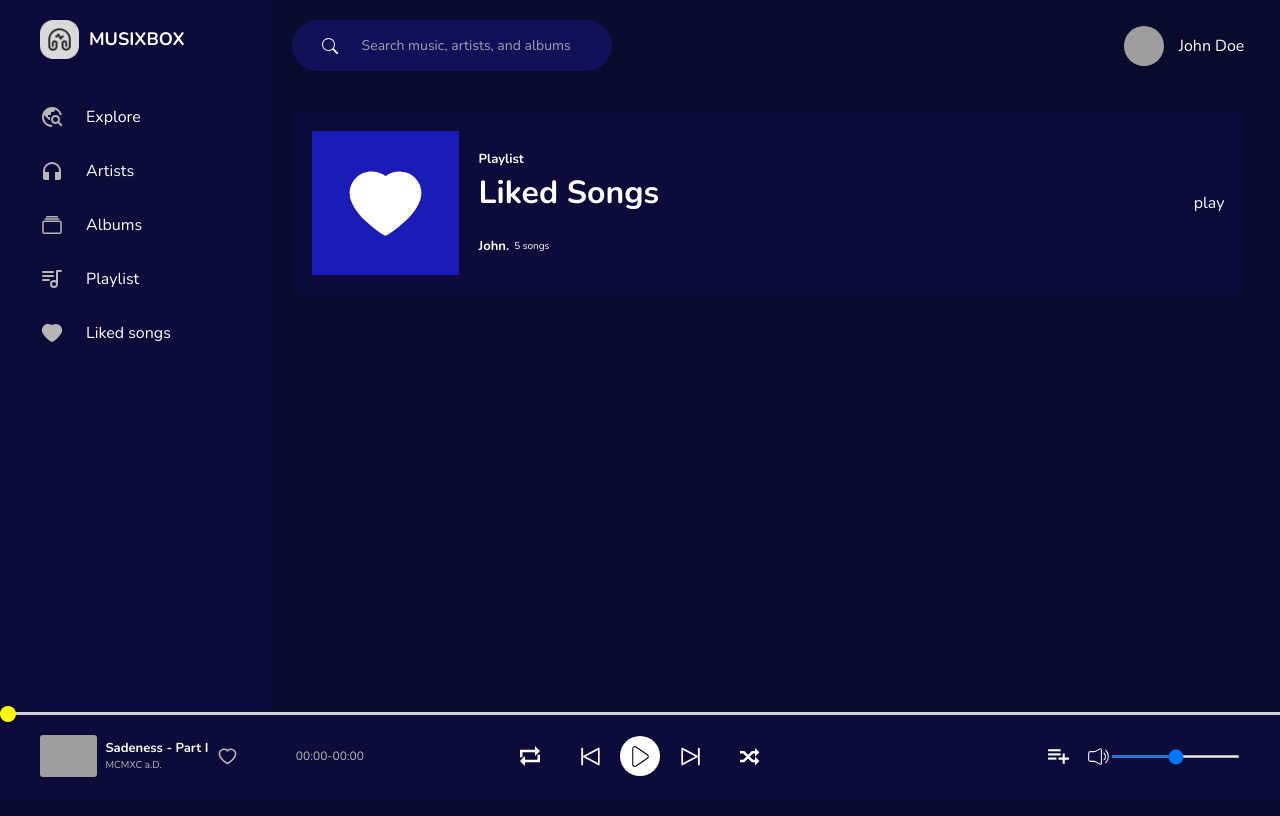
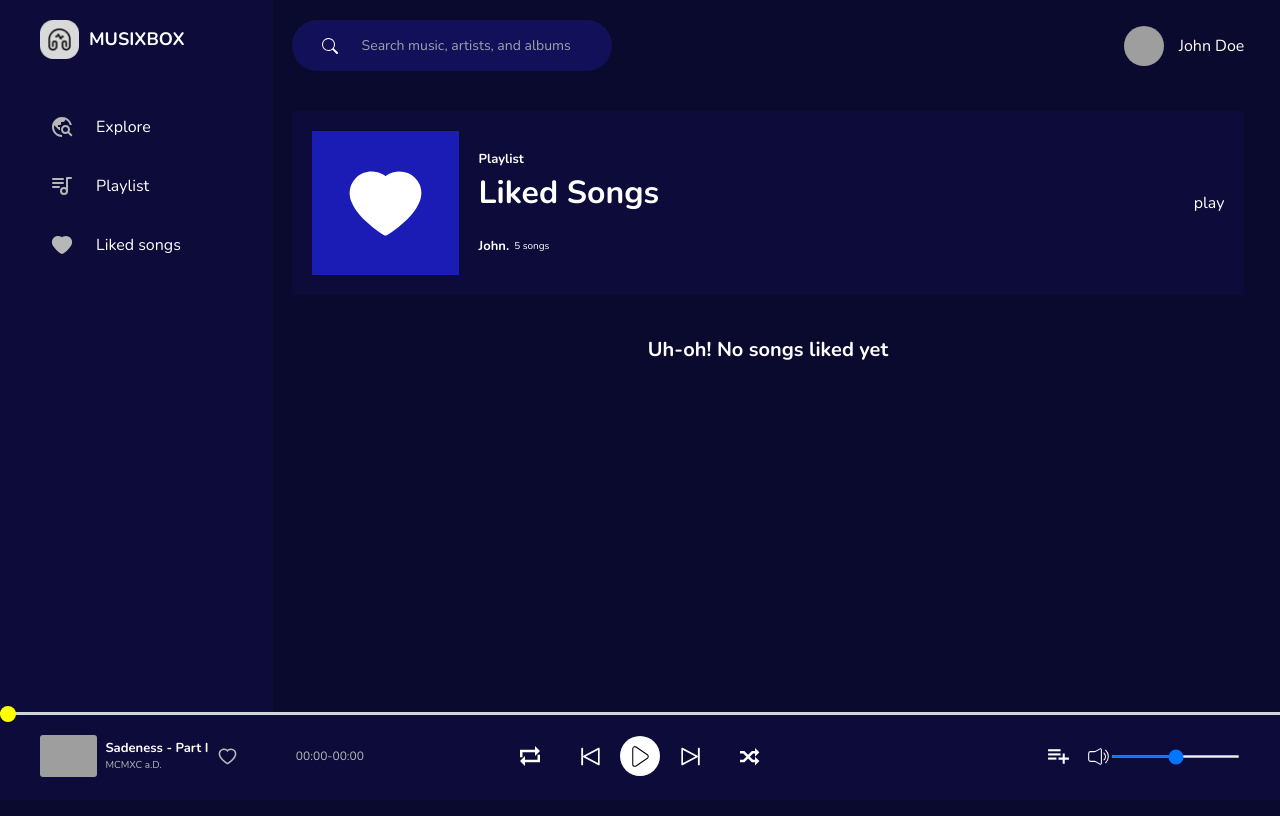
Before and after one commit to Yubraj-Karki/music-app, a React (Vite) app in the folder vite-project/: page /likedsongs in a window 1280 px wide. Shown: the top 816 px of the page. Built offline with nearby package versions, Linux system fonts and the light colour scheme; grey boxes are pictures that could not be loaded; a web font is replaced by a local one.

Commit message:
liked songs pages

```diff
--- a/vite-project/src/components/Banner.jsx
+++ b/vite-project/src/components/Banner.jsx
@@ -3,7 +3,7 @@ import { AiFillHeart } from "react-icons/ai";
 
 const Banner = () => {
   return (
-    <div className="bg-[#0C0B39] mt-[40px] w-[100%] p-[20px] flex  items-center justify-center  justify-between">
+    <div className="bg-[#0C0B39] mt-[40px] mb-[40px] w-[100%] p-[20px] flex  items-center justify-center  justify-between">
       <div className="">
         <div className="flex items-center gap-5">
           <div className="box flex items-center justify-center h-[144px] w-[147px] bg-[#1B1BB5] text-[85px]">
--- a/vite-project/src/components/SideBar.jsx
+++ b/vite-project/src/components/SideBar.jsx
@@ -21,7 +21,7 @@ const SideBar = () => {
             Explore
           </li>
         </Link>
-        <Link to="/artists">
+        {/* <Link to="/artists">
           <li>
             <MdHeadphones />
             Artists
@@ -31,7 +31,7 @@ const SideBar = () => {
           <li>
             <IoAlbumsOutline /> Albums
           </li>
-        </Link>
+        </Link> */}
         <Link to="/playlist">
           <li>
             <TbPlaylist /> Playlist
--- a/vite-project/src/index.css
+++ b/vite-project/src/index.css
@@ -6,14 +6,15 @@
   margin-top: 20px;
 }
 .menus li {
-  margin: 30px 0px;
+  margin: 15px 0px;
   /* padding: 9px; */
   display: flex;
   align-items: center;
+  padding: 10px;
 }
 
 .menus li:hover {
-  background-color: rgb(44, 44, 44);
+  background-color: #1b1bb5;
   cursor: pointer;
   border-radius: 5px;
 }
--- a/vite-project/src/pages/LikedSongs.jsx
+++ b/vite-project/src/pages/LikedSongs.jsx
@@ -12,10 +12,15 @@ const LikedSongs = () => {
     <div>
       {/* <PageTitle title="Liked Songs" icon={RiHeadphoneFill} /> */}
       <Banner />
-      {likedSongs.map((song, index) => {
-        const { id, name, artist, album, img} = song;
-        return <Song {...song} index={index}/>;
-      })}
+      {likedSongs.length === 0 ? (
+  <h1 className="text-center font-bold text-[20px]">Uh-oh! No songs liked yet</h1>
+) : (
+  likedSongs.map((song, index) => {
+    const { id, name, artist, album, img } = song;
+    return <Song key={id} {...song} index={index} />;
+  })
+)}
+
     </div>
   );
 };
```
